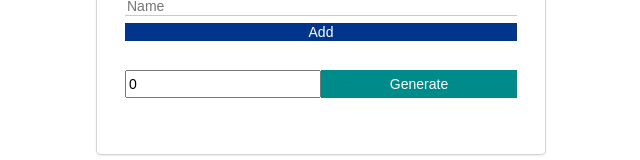
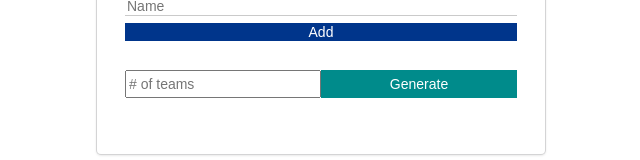
Before and after one commit to michalpluzek/angular-team-generator, an Angular app: page / in a window 1280 px wide. Shown: the part 323-483 px from the top of the page, without its empty margins (319-959 px from the left). Built offline with nearby package versions, Linux system fonts and the light colour scheme.

Commit message:
feat: Add logic to add member

```diff
--- a/src/app/app.component.ts
+++ b/src/app/app.component.ts
@@ -8,5 +8,12 @@ import { Component } from '@angular/core';
 export class AppComponent {
   newMemberName = '';
   members: string[] = [];
-  numberOfTeams = 0;
+  numberOfTeams: number | null = null;
+
+  addMember() {
+    this.members.push(this.newMemberName);
+    this.newMemberName = '';
+  }
+
+  generateTeams() {}
 }
```
